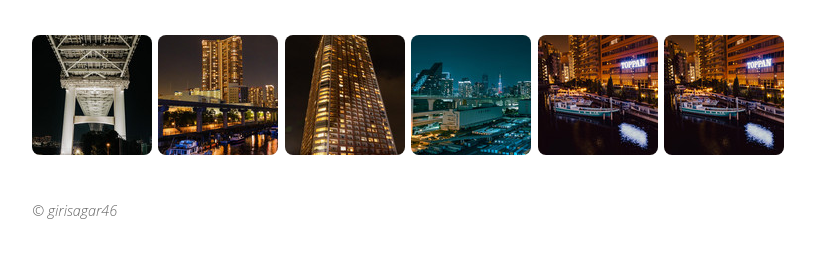
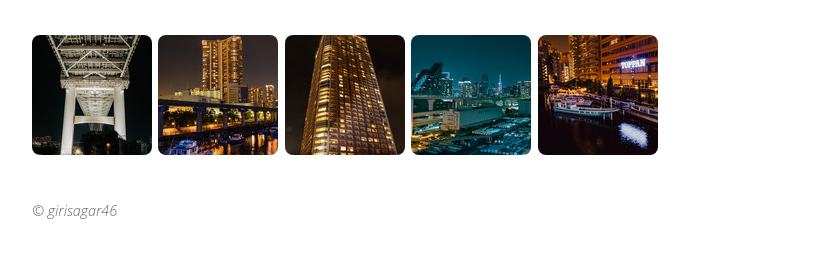
Before and after one commit to girisagar46/photography, a plain HTML site: page Tokyo.html in a window 1280 px wide. Shown: the part 131-386 px from the top of the page, without its empty margins (0-815 px from the left). Drawn offline with Linux system fonts and the light colour scheme.

Commit message:
Deploying to gh-pages from  @ 59669699312839fa58d89178cec19ea12eac4de2 🚀

```diff
--- a/Tokyo.html
+++ b/Tokyo.html
@@ -111,20 +111,6 @@
                      height="120"
                      alt="FE8165B7-68FD-408A-A9A7-DA31AB7C96D1.JPG" />
               </a>
-            </li>
-            <li data-src="media/large/Tokyo/_DSF1571.JPG"
-                data-sub-html=""
-                data-download-url="media/original/Tokyo/_DSF1571.JPG"
-
-                data-filename="_DSF1571.JPG"
-
-              >
-              <a href="media/original/Tokyo/_DSF1571.JPG">
-                <img src="media/thumbs/Tokyo/_DSF1571.JPG"
-                     width="120"
-                     height="120"
-                     alt="_DSF1571.JPG" />
-              </a>
             </li>  </ul>
 
       <!--
```
Also changed, not shown: index.html (+2 -2 lines), media/large/Tokyo/_DSF1571.JPG (deleted), media/small/Tokyo/_DSF1571.JPG (deleted), media/thumbs/Tokyo/_DSF1571.JPG (deleted), 2 other files.
